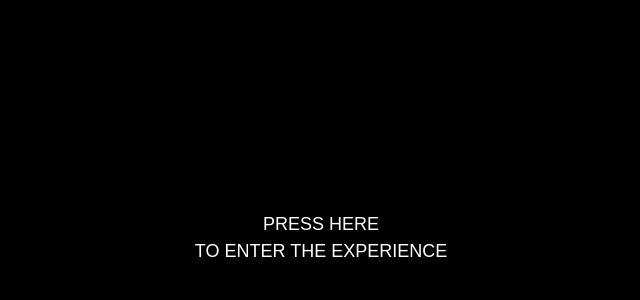
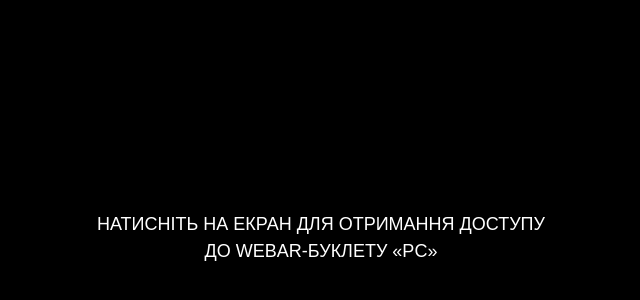
Before and after one commit to Ryangosling642323/WebAR-Example212, a plain HTML site: page index.html in a window 1280 px wide. Shown: the part 162-462 px from the top of the page, without its empty margins (319-959 px from the left). Drawn offline with nearby package versions, Linux system fonts and the light colour scheme.

Commit message:
Changed by GitHub

```diff
--- a/index.html
+++ b/index.html
@@ -27,9 +27,9 @@
                 text-transform: uppercase; font-family: Arial, Helvetica, sans-serif; font-weight: 400; line-height: 1.5em; font-size: large; white-space: nowrap;
                 user-select: none; pointer-events: none;
             ">
-            Press here
+            Натисніть на екран для отримання доступу
             <br>
-            to enter the experience
+            до WebAR-буклету «PC»
         </div>
     </div>
 
```
